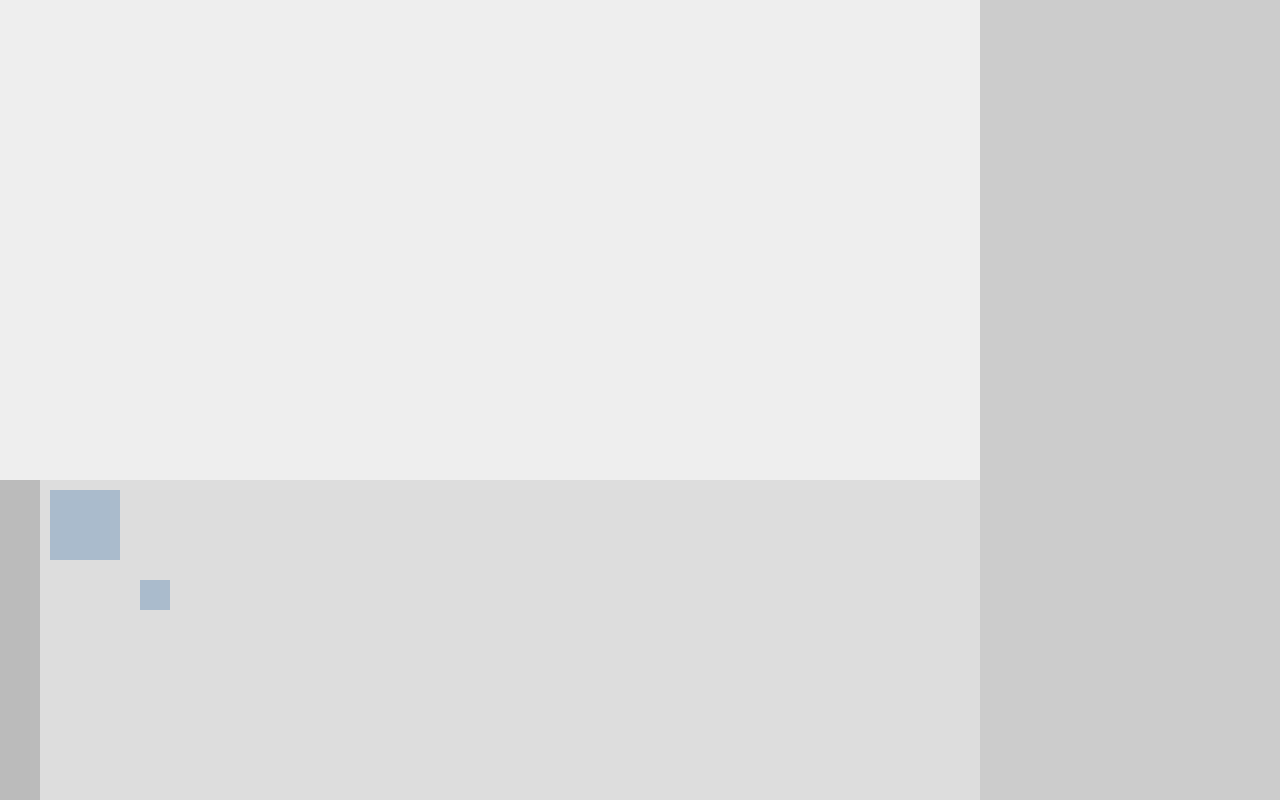
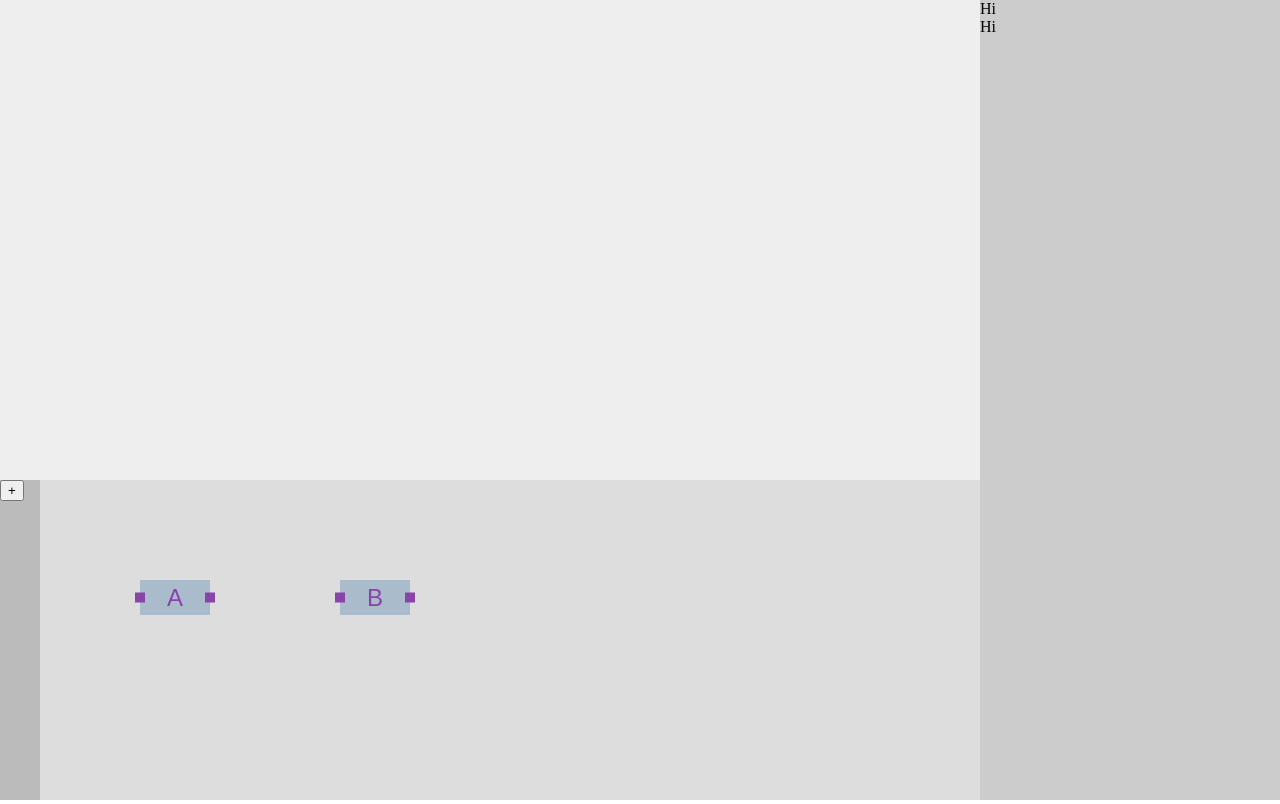
Before and after one commit to eulersson/lacabra, a plain HTML site: page index.html in a window 1280 px wide. Drawn offline with Linux system fonts and the light colour scheme.

Commit message:
Labeled nodes

```diff
--- a/graph.js
+++ b/graph.js
@@ -45,7 +45,13 @@ Graph.prototype.initialize = function() {
     this.dragging = false;
   }
 
+  var newNodeCallback = function() {
+    var newNode = new Node('C', 500, 200, 75, 35);
+    this.addNode(newNode);
+  }
+
   this.canvas.addEventListener('mousemove', mouseMoveCallback.bind(this));
+  document.getElementById('add-node').addEventListener('click', newNodeCallback.bind(this));
   window.onresize = resizeCallback.bind(this);
   this.canvas.onmousedown = mouseDownCallback.bind(this);
   this.canvas.onmouseup   = mouseUpCallback.bind(this);
@@ -65,6 +71,7 @@ Graph.prototype.update = function() {
       this.startY = this.mouseY;
     } else {
       this.nodes.forEach(function(node) {
+        node.isPulling(this.mouseX, this.mouseY);
         if (node.isHit(this.mouseX, this.mouseY)) {
           console.log("shit, i hit something!");
           this.activeNode = node;
@@ -88,4 +95,8 @@ Graph.prototype.draw = function() {
 
 Graph.prototype.addNode = function(node) {
   this.nodes.push(node);
+  var newDiv = document.createElement("div");
+  var newContent = document.createTextNode("Hi");
+  newDiv.appendChild(newContent);
+  document.getElementById('properties').appendChild(newDiv);
 }
--- a/index.html
+++ b/index.html
@@ -13,7 +13,9 @@
       <canvas id="viewport"></canvas>
     </div>
     <div id="south">
-      <div id="tools"></div>
+      <div id="tools">
+        <button id="add-node">+</button>
+      </div>
       <div id="graph-wrapper">
         <canvas id="graph" width="300" height="200"></canvas>
       </div>
--- a/lacabra.js
+++ b/lacabra.js
@@ -1,9 +1,9 @@
 var graph = new Graph('graph');
 graph.initialize();
-var node = new Node(10, 10, 70, 70);
-graph.addNode(node);
-var node1 = new Node ( 100, 100, 30, 30);
-graph.addNode(node1);
+var A = new Node('A', 100, 100, 70, 35);
+graph.addNode(A);
+var B = new Node('B', 300, 100, 70, 35);
+graph.addNode(B);
 
 setInterval(function() {
   graph.update();
--- a/node.js
+++ b/node.js
@@ -1,4 +1,5 @@
-function Node(x, y, w, h, color) {
+function Node(label, x, y, w, h, color) {
+  this.label = label;
   this.color = color || '#ABC'
   this.x = x;
   this.y = y;
@@ -25,7 +26,31 @@ Node.prototype.isHit = function(x, y) {
   }
 }
 
+Node.prototype.isPulling = function(x, y) {
+  var left = this.x - 5;
+  var right = this.x + 5;
+  var top = this.y + this.h / 2 - 5;
+  var bottom = this.y + this.h / 2 + 5;
+
+  if (x > left && x < right && y > top && y < bottom) {
+    console.log("Pulling INPUT");
+  }
+
+  left = this.x + this.w - 5;
+  right = this.x + this.w + 5;
+
+  if (x > left && x < right && y > top && y < bottom) {
+    console.log("Pulling OUTPUT");
+  }
+}
+
 Node.prototype.draw = function(ctx) {
   ctx.fillStyle = this.color;
   ctx.fillRect(this.x, this.y, this.w, this.h);
+  ctx.fillStyle = '#8944AA';
+  ctx.fillRect(this.x - 5, this.y + this.h / 2 - 5, 10, 10);
+  ctx.fillRect(this.x + this.w - 5, this.y + this.h / 2 - 5, 10, 10);
+  ctx.font = "24px Arial";
+  ctx.textAlign = "center";
+  ctx.fillText(this.label, this.x + this.w / 2, this.y + this.h / 2 + 8);
 }
```
